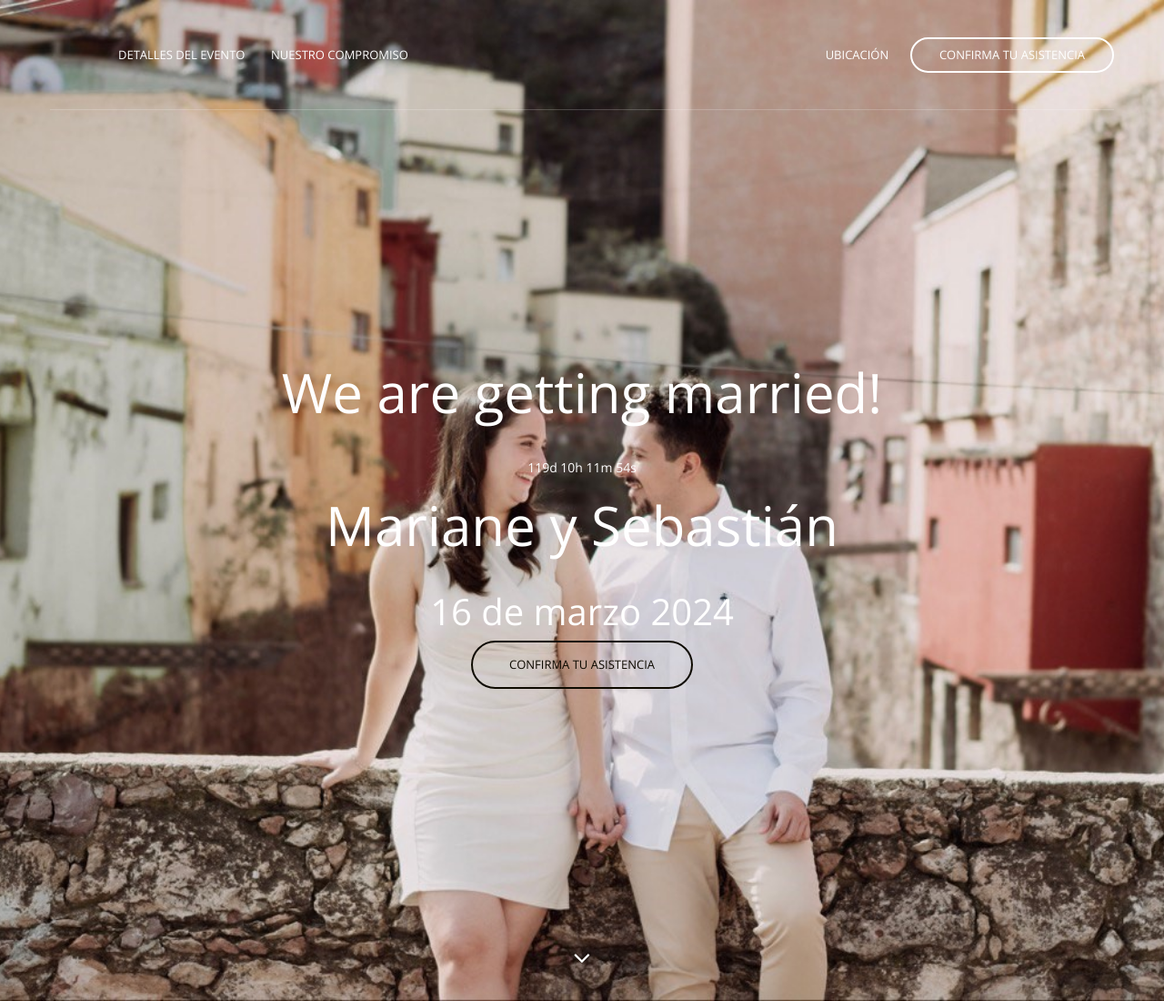
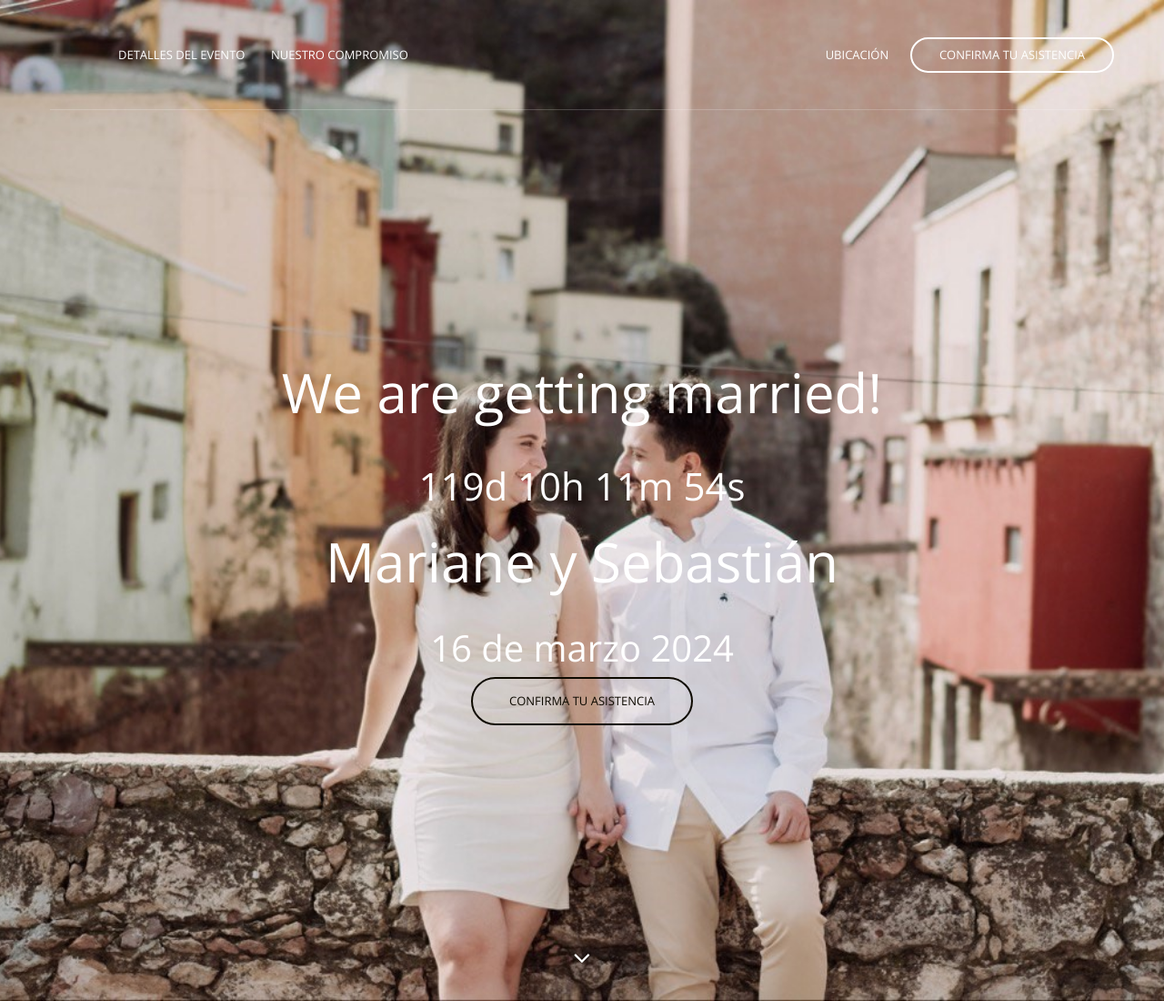
Before and after one commit to marianeysebastian/marianeysebastian.github.io, a website: page index.html in a window 1280 px wide. Shown: the top 1100 px of the page at 91% size. Drawn offline with nearby package versions, Linux system fonts and the light colour scheme; some packages are replaced by stand-ins of ours; files whose address does not match are found by name.

Commit message:
fixed font

```diff
--- a/index.html
+++ b/index.html
@@ -52,13 +52,21 @@
             }
         }
     </script>
-
+    <style>
+        #countdown {
+            font-size: 3em;
+            /* Adjust the font size as needed */
+            text-align: center;
+            margin-top: 20px;
+            /* Adjust margin as needed */
+        }
+    </style>
     <script>
         // Set the date we're counting down to
         var targetDate = new Date("March 16, 2024 13:00:00").getTime();
 
         // Update the countdown every 1 second
-    var countdownInterval = setInterval(function() {
+        var countdownInterval = setInterval(function () {
 
             // Get the current date and time
             var currentDate = new Date().getTime();
@@ -131,7 +139,7 @@
                 <div class="col-md-10 col-md-offset-1">
                     <div class="hero-content text-center">
                         <h1>We are getting married!</h1>
-                        <div id="countdown" style="color:white;" style="font-size: 10em;"></div>
+                        <div id="countdown" style="color:white; font-size: 3em;"></div>
                         <h1>Mariane y Sebastián</h1>
                         <h2 style="color:white;">
                             <bold>16 de marzo 2024</bold>
@@ -177,8 +185,7 @@
                         <h4 style="color: black; text-align: center;">Mesa de liverpool </h4>
                         <h5 style="text-align: center;"> 51249481</h5>
                         <h5>
-                            <a target="_blank"
-                                style="text-align: center; display: block;"
+                            <a target="_blank" style="text-align: center; display: block;"
                                 href="https://mesaderegalos.liverpool.com.mx/milistaderegalos/51249481">Da click
                                 aqui</a>
                         </h5>
@@ -188,9 +195,7 @@
                     <div class="wp4">
                         <h4 style="color: black; text-align: center;">Mesa de Palacio de Hierro </h4>
                         <h5 style="text-align: center;"> 380946</h5>
-                        <a
-                        style="text-align: center; display: block;"
-                        target="_blank"
+                        <a style="text-align: center; display: block;" target="_blank"
                             href="https://www.elpalaciodehierro.com/buscar?eventId=380946">Da click
                             aqui</a>
                     </div>
```
Lines whose indentation alone changed are shown as unchanged.
